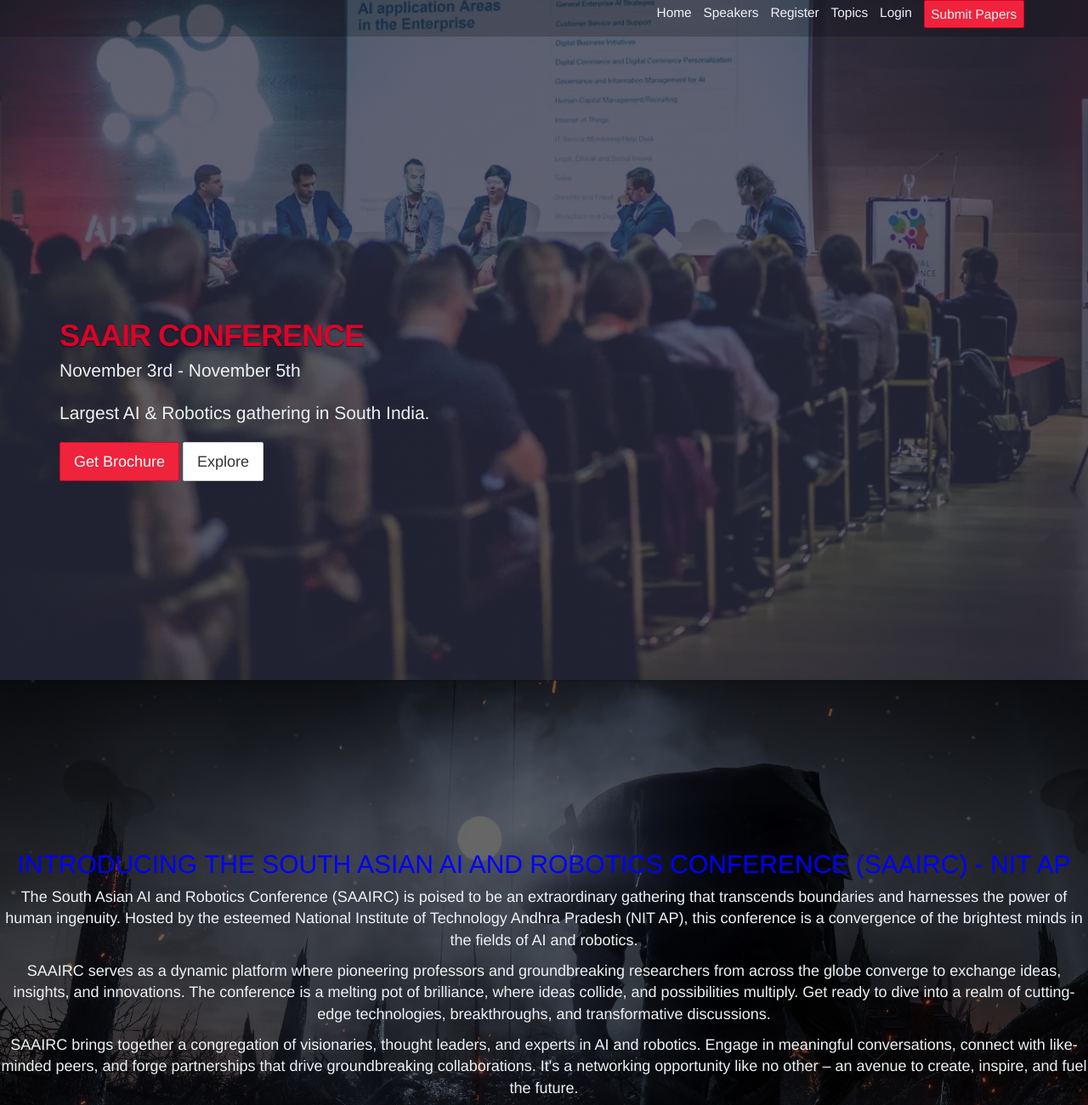
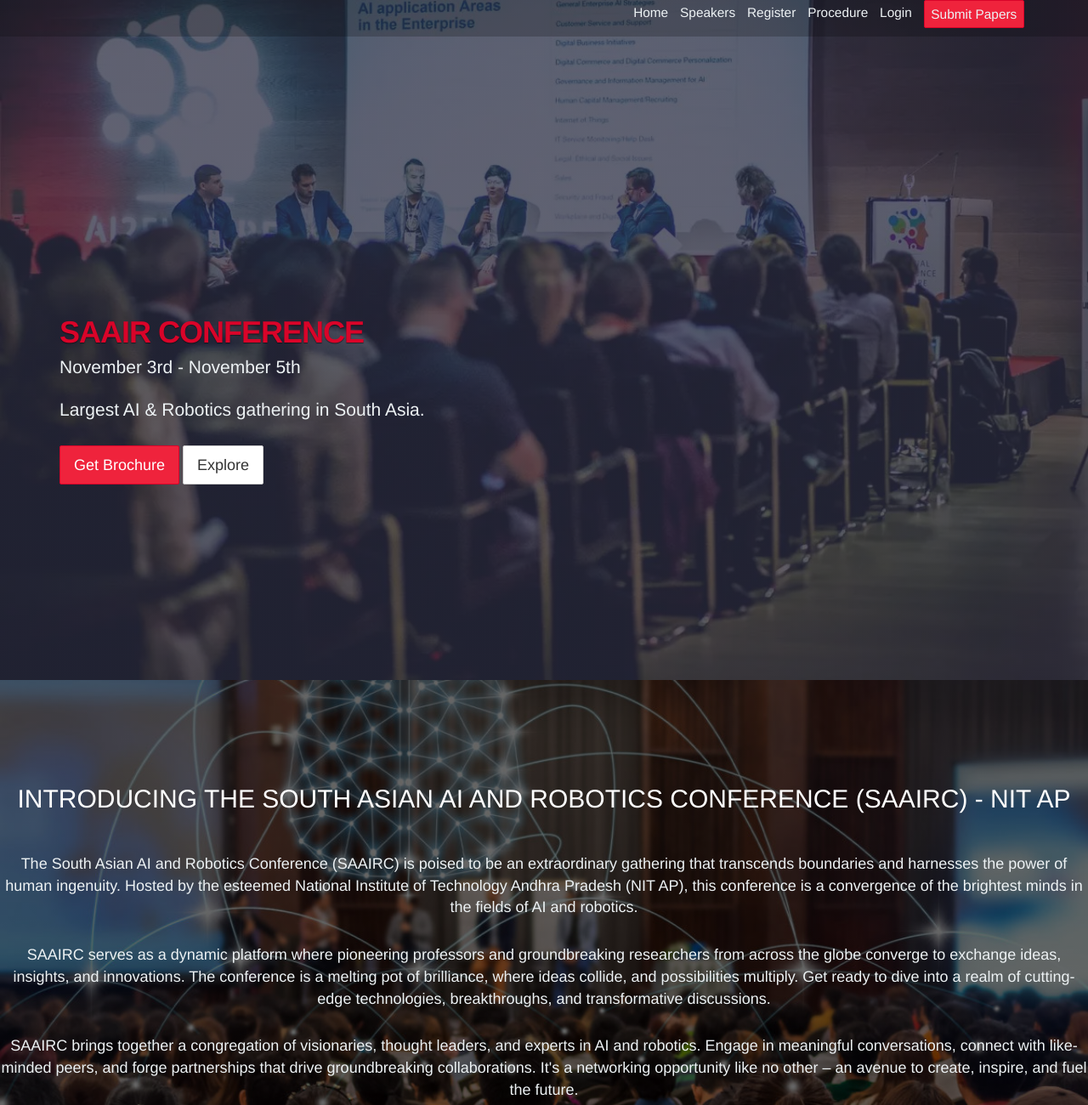
Before and after one commit to adyantdubey/conference_site, a plain HTML site: page Conference_Editor/dist/index.html in a window 1280 px wide. Shown: the top 1300 px of the page at 85% size. Drawn offline with nearby package versions, Linux system fonts and the light colour scheme.

Commit message:
frontend changes

```diff
--- a/Conference_Editor/dist/index.html
+++ b/Conference_Editor/dist/index.html
@@ -19,6 +19,28 @@
   }
 </style>
 
+<style>
+.gradient-text {
+  font-size: 32px;
+  color: transparent;
+  background: linear-gradient(to right, red, blue);
+  background-clip: text;
+  -webkit-background-clip: text; /* For Safari/Chrome */
+  display: inline-block; /* To contain the gradient within the text */
+}
+
+.m-b-2 {
+  margin-bottom: 2rem;
+}
+
+.display-5 {
+  /* Add your styles for display-5 class here */
+}
+
+.text-uppercase {
+  /* Add your styles for text-uppercase class here */
+}
+</style>
 </head>
 <body>
 <!-- partial:index.partial.html -->
@@ -112,7 +134,7 @@
 
         <li class="list-inline-item m-r-1"><a href="#" class="js-scroll" data-scroll-to="#speakers">Speakers</a></li>
         <li class="list-inline-item m-r-1"><a href="#" class="js-scroll" data-scroll-to="#locations">Register</a></li>
-        <li class="list-inline-item m-r-1"><a href="#" class="js-scroll" data-scroll-to="#topics">Topics</a></li>
+        <li class="list-inline-item m-r-1"><a href="#" class="js-scroll" data-scroll-to="#topics">Procedure</a></li>
         <li class="list-inline-item m-r-1"><a href="#" class="js-scroll" id="login">Login</a></li>
         <li class="list-inline-item m-r-0"><a href="#" class="btn signup-btn btn-danger btn-sm" data-toggle="modal" data-target="#signup_form_modal">Submit Papers</a></li>
       </ul>
@@ -124,7 +146,7 @@
     <div class="container animated fadeInUp">
       <h1 class="display-3">SAAIR Conference</h1>
       <p class="lead m-t-1">November 3rd - November 5th</p>
-      <p class="lead m-t-1 m-b-2">Largest AI & Robotics gathering in South India.</p>
+      <p class="lead m-t-1 m-b-2">Largest AI & Robotics gathering in South Asia.</p>
       <button id="brochureButton" type="button" class="btn btn-lg btn-danger m-t-1">Get Brochure</button>
 
       <button type="button" class="js-scroll btn btn-lg btn-default m-t-1" data-scroll-to="#speakers">Explore</button>
@@ -134,20 +156,28 @@
 
   <section id="boast" class="banner boast p-y-3">
     <div class="wrapper">
-      <h2 style = "color: blue" class="m-b-2 display-5 text-uppercase">
+      <h2 style = "color: #fff" class="m-b-2 display-5 text-uppercase">
+        <br>
      Introducing the South Asian AI and Robotics Conference (SAAIRC) - NIT AP</h2>
+     <br>
      <p style="font-size: 18px;">
        The South Asian AI and Robotics Conference (SAAIRC) is poised to be an extraordinary gathering that transcends boundaries and harnesses the power of human ingenuity. Hosted by the esteemed National Institute of Technology Andhra Pradesh (NIT AP), this conference is a convergence of the brightest minds in the fields of AI and robotics.
      </p>
+     <br>
      <p style="font-size: 18px;">
        SAAIRC serves as a dynamic platform where pioneering professors and groundbreaking researchers from across the globe converge to exchange ideas, insights, and innovations. The conference is a melting pot of brilliance, where ideas collide, and possibilities multiply. Get ready to dive into a realm of cutting-edge technologies, breakthroughs, and transformative discussions.
      </p>
+     <br>
      <p style="font-size: 18px;">
        SAAIRC brings together a congregation of visionaries, thought leaders, and experts in AI and robotics. Engage in meaningful conversations, connect with like-minded peers, and forge partnerships that drive groundbreaking collaborations. It's a networking opportunity like no other – an avenue to create, inspire, and fuel the future.
      </p>
+     <br>
+     <br>
      <h2 style="font-size: 32px; color: red" class="m-b-2 display-5 text-uppercase">
        Mark Your Calendar: 3rd Nov 2023
      </h2>
+     <br>
+     <br>
      <p style="font-size: 18px;">
        Join us at the South Asian AI and Robotics Conference (SAAIRC) – Where Brilliance Converges, Ideas Flourish, and the Future Unfolds. Be a part of this unprecedented journey as we propel the realms of AI and robotics to new horizons.
      </p>
@@ -163,8 +193,8 @@
   </section>
   <section id="topics" class="banner learn p-y-3">
     <div class="wrapper">
-      <h2 class="m-b-2 display-5 text-uppercase">Learn Industry Practices</h2>
-      <a href="#" class="btn btn-danger btn-lg btn-block">Topics</a>
+      <h2 class="m-b-2 display-5 text-uppercase">Submit Your Research Paper </h2>
+      <a href="#" class="btn btn-danger btn-lg btn-block">Submit</a>
     </div>
   </section>
   <div id="locations" class="banner signup p-y-3">
--- a/Conference_Editor/dist/style.css
+++ b/Conference_Editor/dist/style.css
@@ -128,7 +128,7 @@ html {
 }
 .banner.boast {
   background-color: #2B2D42;
-  background-image: linear-gradient(rgba(0, 0, 0, 0.6), rgba(0, 0, 0, 0.6)), url("../info.jpg");
+  background-image: linear-gradient(rgba(0, 0, 0, 0.6), rgba(0, 0, 0, 0.6)), url("../info2.jpg");
 }
 .banner.signup {
   background-image: linear-gradient(rgba(217, 4, 41, 0.45), rgba(217, 4, 41, 0.45)), url("https://images.unsplash.com/photo-1487537708572-3c850b5e856e?dpr=1&auto=compress,format&fit=crop&w=1199&h=798&q=80&cs=tinysrgb&crop=&bg=");
```
Also changed, not shown: Conference_Editor/info2.jpg (added).
